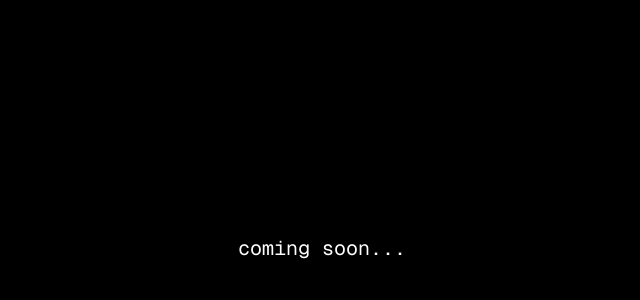
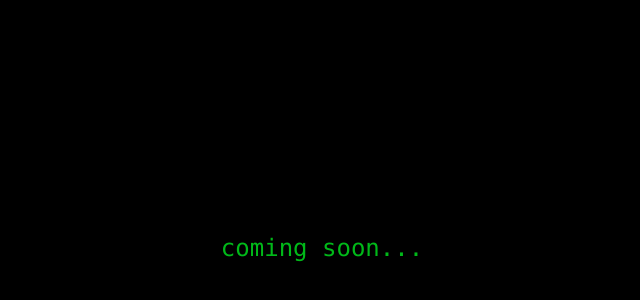
Before and after one commit to qrphy/homepage, a Next.js app: page / in a window 1280 px wide. Shown: the part 152-452 px from the top of the page, without its empty margins (318-958 px from the left). Built offline with nearby package versions, Linux system fonts and the light colour scheme.

Commit message:
update page.tsx coming soon

```diff
--- a/src/app/page.tsx
+++ b/src/app/page.tsx
@@ -1,9 +1,41 @@
+"use client";
+import { useEffect, useState } from "react";
+
 export default function Home() {
+  const [scrollY, setScrollY] = useState(0);
+
+  useEffect(() => {
+    const handleScroll = () => {
+      setScrollY(window.scrollY);
+    };
+
+    window.addEventListener("scroll", handleScroll);
+    return () => window.removeEventListener("scroll", handleScroll);
+  }, []);
+
+  const maxScroll = 400;
+  const scale = 1 + scrollY / 100;
+  const opacity = Math.max(0, 1 - scrollY / maxScroll);
+
+  return (
+    <div className="relative text-[#00b919] h-[160vh]">
+      <p
+        className="fixed top-1/2 left-1/2 whitespace-nowrap text-2xl font-mono pointer-events-none transition-transform duration-100 ease-out"
+        style={{
+          transform: `translate(-50%, -50%) scale(${scale})`,
+          opacity: opacity,
+        }}
+      >
+        coming soon...
+      </p>
+    </div>
+  );
+
+  /*
   return (
     <div className="grid grid-rows-[20px_1fr_20px] items-center justify-items-center min-h-screen p-8 pb-20 gap-16 sm:p-20">
       <main className="flex flex-col gap-[32px] row-start-2 items-center sm:items-start">
         <p className="hover:underline">coming soon...</p>
       </main>
-    </div>
-  );
+    </div> */
 }
```
